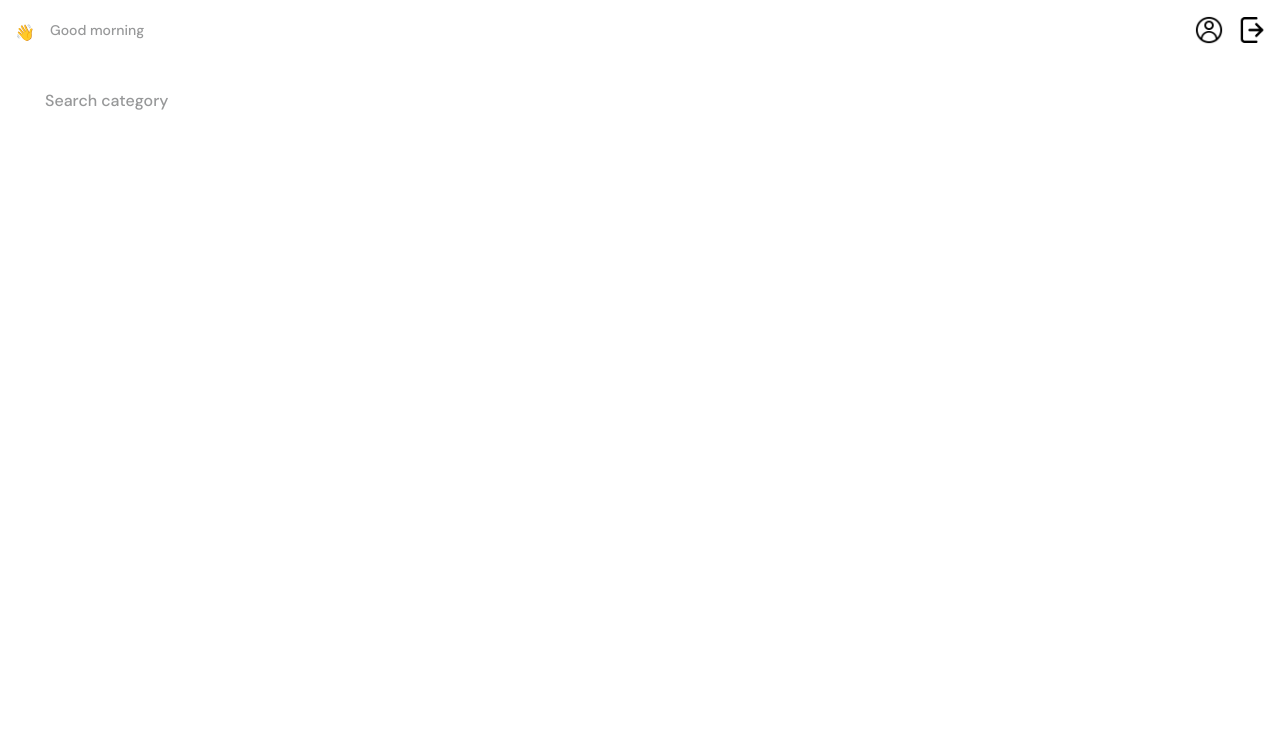
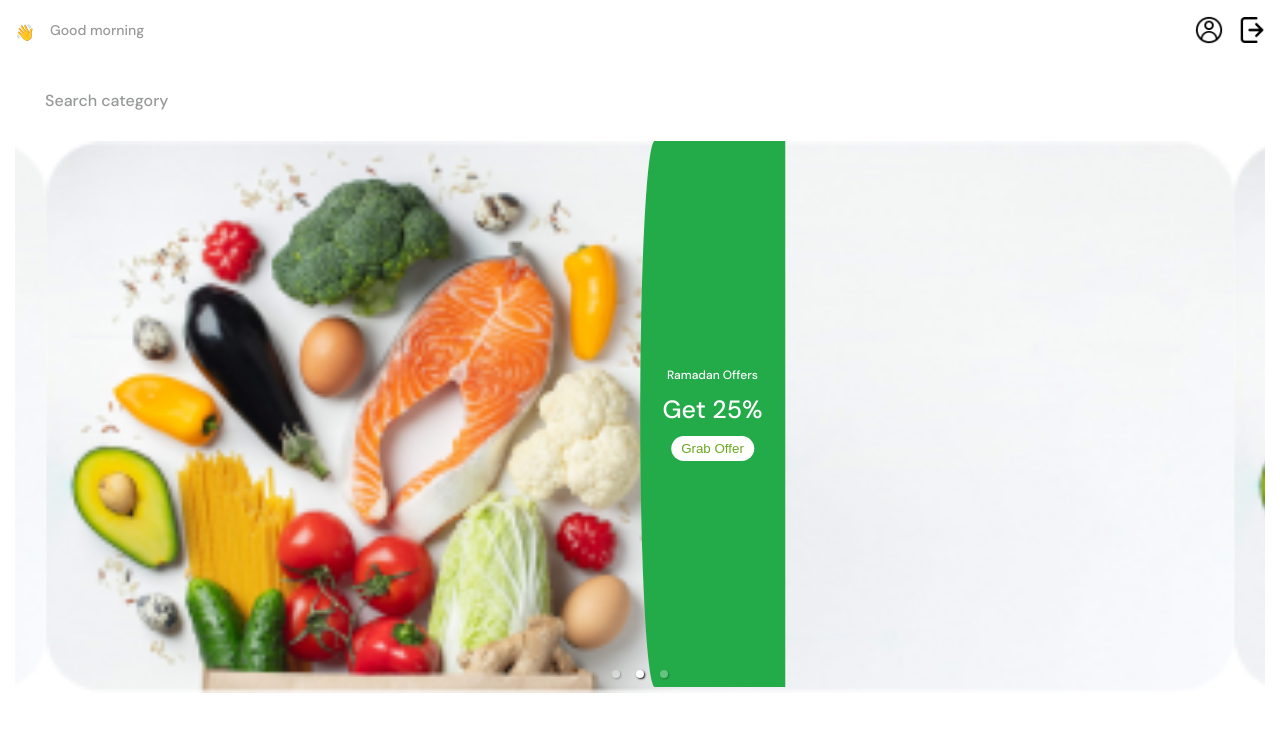
Before and after one commit to Abdrul/ProjectEcommerce, a React (Create React App) app in the folder ecommerceapp/: page /home in a window 1280 px wide. Shown: the top 732 px of the page. Built offline with nearby package versions, Linux system fonts and the light colour scheme; no server answers.

Commit message:
end of slider home page

```diff
--- a/ecommerceapp/package.json
+++ b/ecommerceapp/package.json
@@ -10,6 +10,7 @@
     "firebase": "^9.10.0",
     "react": "^18.2.0",
     "react-dom": "^18.2.0",
+    "react-responsive-carousel": "^3.2.23",
     "react-router-dom": "^6.4.1",
     "react-scripts": "5.0.1",
     "styled-components": "^5.3.5",
--- /dev/null
+++ b/ecommerceapp/src/components/HomePage/SlidersOffers.js
@@ -0,0 +1,89 @@
+import React, { useContext, useState, useEffect } from "react";
+import styled from "styled-components";
+import "react-responsive-carousel/lib/styles/carousel.min.css"; // requires a loader
+import { Carousel } from "react-responsive-carousel";
+
+function SlidersOffers() {
+  return (
+    <Carousel
+      showArrows={false}
+      showStatus={false}
+      showThumbs={false}
+      centerSlidePercentage={95}
+      autoPlay
+      interval={3000}
+      infiniteLoop
+      centerMode
+    >
+      <WrapperSlider>
+        <img src={"/images/bgOffers.png"} alt="" />
+        <div className="div-after">
+          <span>Ramadan Offers</span>
+          <p>Get 25%</p>
+          <button>Grab Offer</button>
+        </div>
+      </WrapperSlider>
+      <WrapperSlider>
+        <img src={"/images/bgOffers.png"} alt="" />
+        <div className="div-after">
+          <span>Ramadan Offers</span>
+          <p>Get 25%</p>
+          <button>Grab Offer</button>
+        </div>
+      </WrapperSlider>
+      <WrapperSlider>
+        <img src={"/images/bgOffers.png"} alt="" />
+        <div className="div-after">
+          <span>Ramadan Offers</span>
+          <p>Get 25%</p>
+          <button>Grab Offer</button>
+        </div>
+      </WrapperSlider>
+    </Carousel>
+  );
+}
+
+const WrapperSlider = styled.div`
+  margin-top: 15px;
+  position: relative;
+  width: 100%;
+
+  img {
+    width: 100%;
+    object-fit: cover;
+  }
+
+  .div-after {
+    position: absolute;
+    top: 0;
+    left: 50%;
+    background: var(--background);
+    width: 145px;
+    height: calc(100% - 6px);
+    border-radius: 10% 0% 0% 10% / 50% 0% 0% 50%;
+    display: flex;
+    flex-direction: column;
+    align-items: center;
+    justify-content: center;
+    gap: 10px;
+    color: white;
+
+    span {
+      font-size: 12px;
+    }
+
+    p {
+      font-size: 25px;
+    }
+
+    button {
+      border-radius: 50px;
+      border: none;
+      padding: 5px 10px;
+      color: #6ba821;
+      background: #fff;
+    }
+  }
+`;
+
+export default SlidersOffers;
--- a/ecommerceapp/src/pages/Home.js
+++ b/ecommerceapp/src/pages/Home.js
@@ -1,23 +1,21 @@
-import React from "react"
-import Profil from "../components/HomePage/Profil"
-import styled from "styled-components"
-import Search from "../components/HomePage/Search"
-
+import React from "react";
+import Profil from "../components/HomePage/Profil";
+import styled from "styled-components";
+import Search from "../components/HomePage/Search";
+import SlidersOffers from "../components/HomePage/SlidersOffers";
 
 function Home() {
-
-
-
   return (
     <WrapperHome>
-      <Profil/>
-      <Search/>
+      <Profil />
+      <Search />
+      <SlidersOffers />
     </WrapperHome>
-  )
-};
+  );
+}
 
 const WrapperHome = styled.div`
-padding: 0 15px;
-`
+  padding: 0 15px;
+`;
 
-export default Home
+export default Home;
```
Also changed, not shown: ecommerceapp/src/components/HomePage/Profil.js (+21 -18 lines), ecommerceapp/src/components/HomePage/Search.js (+36 -11 lines), ecommerceapp/public/images/bgOffers.png (added), 1 other file (tests, documents, lock files or other folders).
